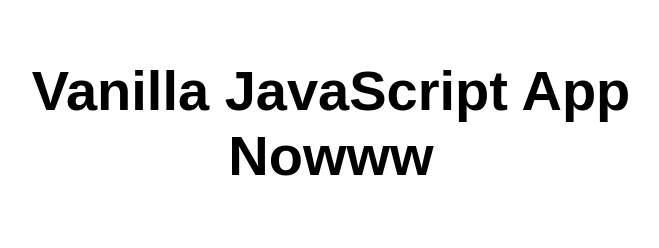
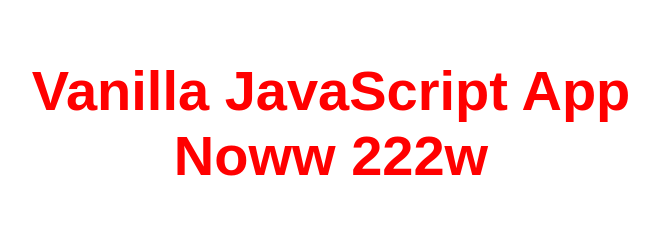
Before and after one commit to corecdn/jobqode, a website: page src/index.html in a window 1280 px wide. Shown: the whole page, without its empty margins (309-968 px from the left). Drawn offline with Linux system fonts and the light colour scheme.

Commit message:
updated css path

```diff
--- a/src/index.html
+++ b/src/index.html
@@ -4,13 +4,13 @@
 <head>
   <meta charset="UTF-8">
   <meta name="viewport" content="width=device-width, initial-scale=1.0">
-  <link rel="stylesheet" href="styles.css">
+  <link rel="stylesheet" href="static/styles.css">
   <title>Vanilla JavaScript App</title>
 </head>
 
 <body>
   <main>
-    <h1>Vanilla JavaScript App Nowww</h1>
+    <h1>Vanilla JavaScript App Noww 222w</h1>
   </main>
 </body>
 
--- a/src/styles.css
+++ b/src/static/styles.css
@@ -18,4 +18,5 @@
 main > h1 {
   text-align: center;
   font-size: 3.5em;
+  color: red;
 }
```
